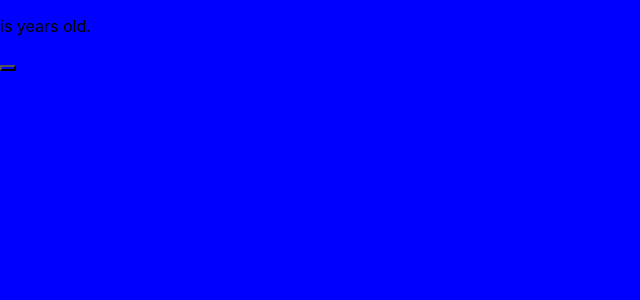
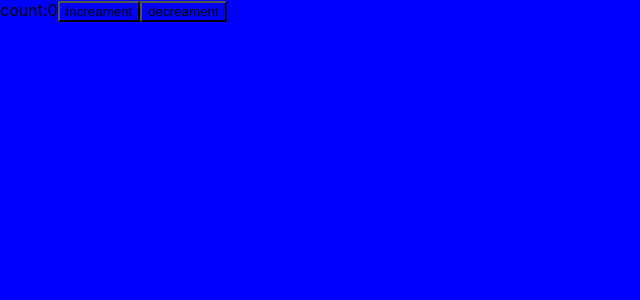
Before and after one commit to HAYATJAHANGIRKHAN/React_app, a React (Create React App) app in the folder jaaniya/: page / in a window 1280 px wide. Shown: the top 300 px of the page, without its empty margins (0-640 px from the left). Built offline with nearby package versions, Linux system fonts and the light colour scheme.

Commit message:
create a countrer.js file in which we define how to use usehook

```diff
--- a/jaaniya/src/App.js
+++ b/jaaniya/src/App.js
@@ -1,10 +1,10 @@
 import logo from './logo.svg';
 import './App.css';
-
+import Counter from './counter';
 function App() {
   return (
     <div className="App">
-     <h1>HAYAT JAHANGIR KHAN</h1>
+     <Counter/>
     </div>
   );
 }
--- /dev/null
+++ b/jaaniya/src/counter.js
@@ -0,0 +1,15 @@
+
+import {useState}from 'react';
+function Counter(){
+ const [x,setx]=useState(0);
+
+return(
+    <>
+    count:{x}
+    <button onClick={()=>setx(x+1)}>Increament</button>
+    <button onClick={() => setx(x-1)}>decreament</button>
+    </>
+)
+}
+
+export default Counter;
--- a/jaaniya/src/index.js
+++ b/jaaniya/src/index.js
@@ -12,13 +12,8 @@ import List from './List';
 const root = ReactDOM.createRoot(document.getElementById('root'));
 root.render(
   <React.StrictMode>
-    {/* <App /> */}
-    {/* <DogCard/> */}
-    {/* <DogCard/> */}
-    <Person/>
-    <Button/>
-    <Header/>
-    {/* <List/> */}
+  <App/>
+
   </React.StrictMode>
 );
 
```
